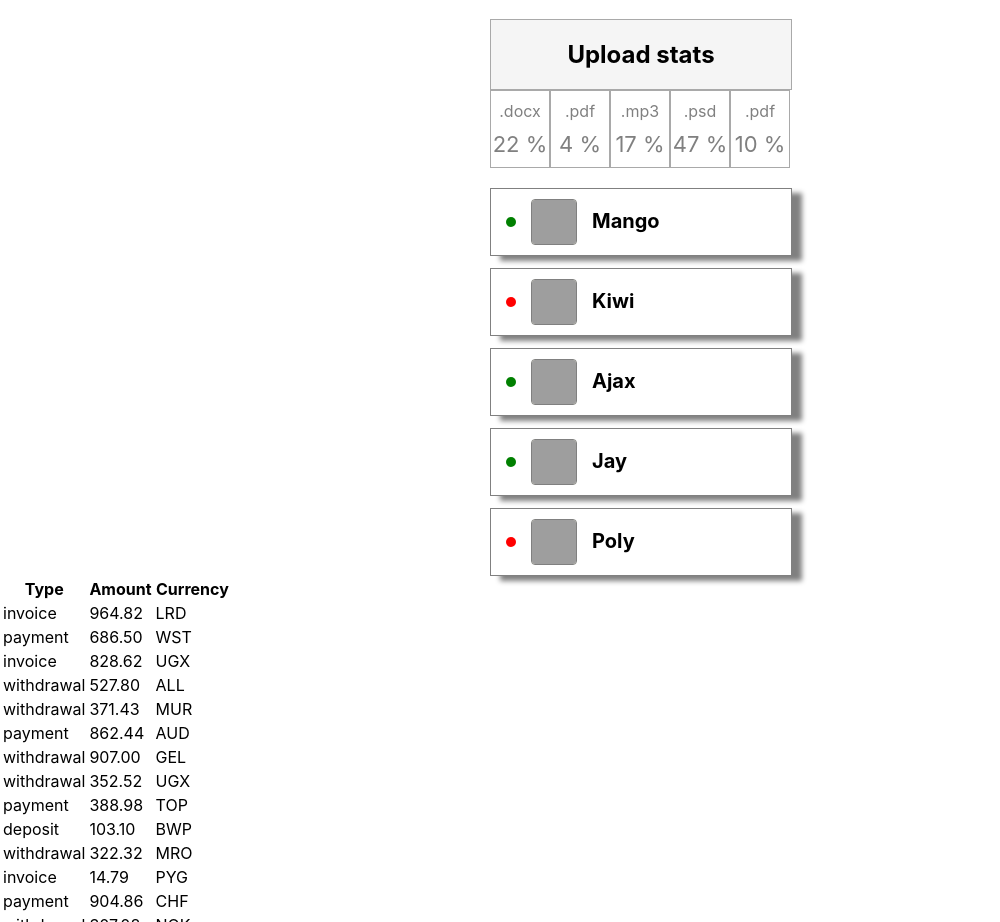
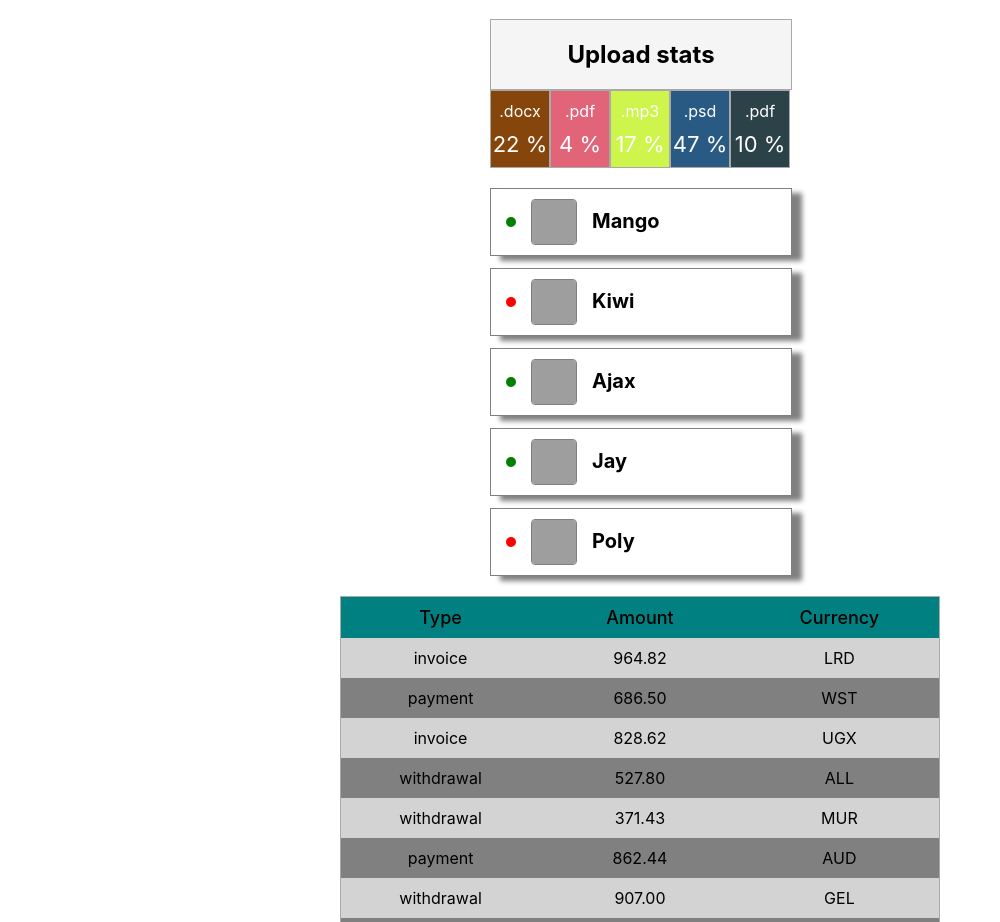
Before and after one commit to SvitRia/goit-react-hw-01-components, a React (Create React App) app: page / in a window 1280 px wide. Shown: the part 330-1252 px from the top of the page, without its empty margins (0-1000 px from the left). Built offline with nearby package versions, Linux system fonts and the light colour scheme; grey boxes are pictures that could not be loaded.

Commit message:
task 4 style

```diff
--- a/src/components/App/app.js
+++ b/src/components/App/app.js
@@ -1,7 +1,7 @@
 import { Profile } from "components/Profile/Profile"
-import { Statistics } from "components/Statistics/statistics"
+import { Statistics } from "components/Statistics/Statistics"
 import { Frienlist } from "components/FriendList/Friendlist"
-import { TransactionsHistory } from "components/TransactionHistory/transactionhistory"
+import { TransactionsHistory } from "components/TransactionHistory/Transactionhistory"
 import user from "Data/user.json"
 import data from "Data/data.json"
 import friends from "Data/friends.json"
--- /dev/null
+++ b/src/components/Statistics/Statistic.js
@@ -0,0 +1,11 @@
+import styled from "styled-components";
+
+
+export const Span = styled.li`
+ background: ${() => {
+      return `#${Math.floor(Math.random() * 16777215)
+    .toString(16)
+    .padStart(6, 0)}`
+     }
+  };
+`
--- a/src/components/Statistics/Statistics.module.css
+++ b/src/components/Statistics/Statistics.module.css
@@ -31,14 +31,15 @@
     border: 1px solid darkgray;
     align-items: center;
     padding: 10px 0;
+
 }
 
 .label {
     font-size: 16px;
-    color: gray;
+    color: white;
 }
 
 .percentage {
     font-size: 22px;
-    color: gray;
+    color: white;
 }
--- a/src/components/Statistics/statistics.jsx
+++ b/src/components/Statistics/statistics.jsx
@@ -1,4 +1,6 @@
 import style from "./Statistics.module.css"
+import { Span } from "./Statistic";
+
 export const StatisticsTittle = ({ title }) => {
     return (
         <h2 className={style.title}>{title}</h2>
@@ -6,10 +8,10 @@ export const StatisticsTittle = ({ title }) => {
 }
 export const StatisticsItem = ({ id, label, percentage }) => {
     return (
-        <li className={style.item} key={id}>
+        <Span className={style.item} key={id}>
             <span className={style.label}>{label}</span>
             <span className={style.percentage}>{percentage} %</span>
-        </li>
+        </Span>
     );
 };
 export const Statistics = ({ title, stats }) => {
--- /dev/null
+++ b/src/components/TransactionHistory/TransactionHistory.module.css
@@ -0,0 +1,34 @@
+.transactionHistory {
+    margin: 20px auto;
+    table-layout: fixed;
+        width: 600px;
+        border-collapse: collapse;
+        border: 1px solid darkgray;
+}
+
+thead {
+    width: 33%;
+}
+
+th,
+td {
+    padding: 10px;
+}
+
+thead th {
+    font-size: 18px;
+    font-weight: 500;
+    background-color: teal;
+}
+
+tbody td {
+    text-align: center;
+}
+
+tbody tr:nth-child(odd) {
+    background-color: lightgray;
+}
+
+tbody tr:nth-child(even) {
+    background-color: gray;
+}
--- a/src/components/TransactionHistory/transactionhistory.jsx
+++ b/src/components/TransactionHistory/transactionhistory.jsx
@@ -1,3 +1,4 @@
+import style from "./TransactionHistory.module.css"
 export const TransactionsHead = () => {
 
     return (<thead>
@@ -21,7 +22,7 @@ export const TransactionsItem = ({type, amount, currency, id }) => {
 
   export const TransactionsHistory = ({ transactions }) => {
     return (
-        <table className="transaction-history">
+      <table className={style.transactionHistory}>
           <TransactionsHead />
          <tbody>
                 {transactions.map((transaction) => <TransactionsItem id={transaction.id} type={transaction.type} amount={transaction.amount} currency={transaction.currency}></TransactionsItem>)}
```
